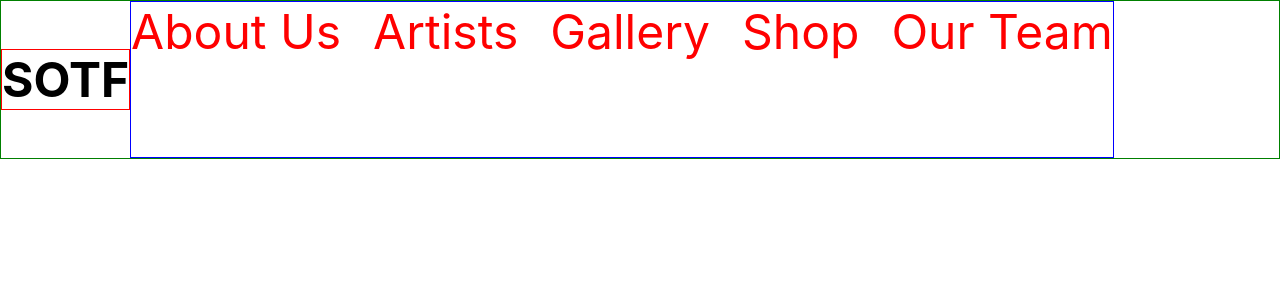
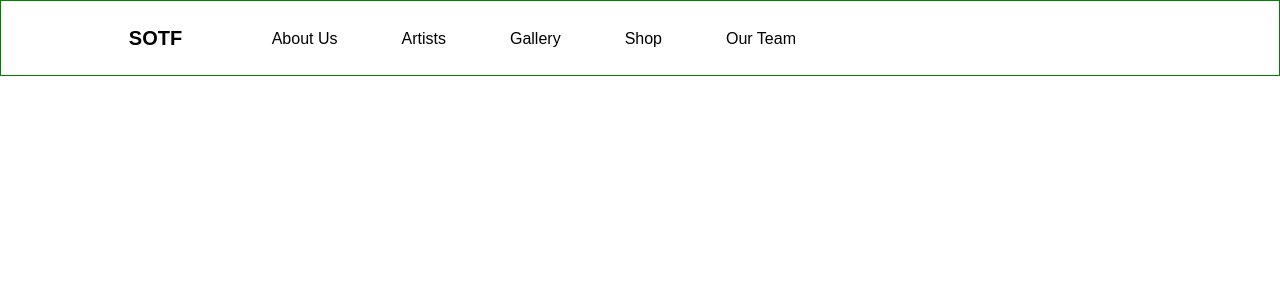
Before and after one commit to YaniWessi/Straightoutthefire-, a React (Create React App) app: page / in a window 1280 px wide. Shown: the top 300 px of the page. Built offline with nearby package versions, Linux system fonts and the light colour scheme.

Commit message:
did the nav and logo- might work on it more later

```diff
--- a/src/components/logo/Logo.jsx
+++ b/src/components/logo/Logo.jsx
@@ -1,6 +1,6 @@
 import React from "react";
 
 const Logo = () =>
-    <h3 className="font-size-48 border-red padding-top-0">SOTF</h3>
+    <h3 className="logo">SOTF</h3>
 
 export default Logo;
--- a/src/components/navigation/NavMenu.jsx
+++ b/src/components/navigation/NavMenu.jsx
@@ -3,7 +3,7 @@ import React from "react";
 
 const NavMenu = () => {
     return (
-        <div className="nav-link flex gap-32 font-size-48 border-blue padding-top-0">
+        <div className="navLinks">
         <a href="/about">About Us</a>
         <a href="/artists">Artists</a>
         <a href="/gallery">Gallery</a>
--- a/src/index.css
+++ b/src/index.css
@@ -40,9 +40,34 @@ code {
   gap: 2rem;
 }
 
-.nav-link a {
-  color: red;
+/* //flex gap-32 font-size-48 border-blue padding-top-0 */
+
+.navLinks {
+  margin-left: 2em;
+}
+
+.navLinks a {
+  align-items: center;
+  /* border: 1px solid red; */
+  color: black;
   text-decoration: none;
+  font-family: sans-serif;
+  font-size:100%;
+  gap: 2rem;
+  margin:2em;
+
+}
+
+/* font-size-48 border-red padding-top-0 */
+
+.logo {
+  /* border: 1px solid blue; */
+  margin: 2%;
+  margin-left: 10%;
+  padding: 0%;
+  margin-bottom: 2%;
+  font-size: 20px;
+  font-family: sans-serif;
 }
 
 .padding-top-0 {
@@ -59,4 +84,7 @@ code {
 .appHeader {
   border: 1px solid green;
   display: flex;
+  align-items: center;
+  padding: 0%;
+  height: 10%;
 }
```
